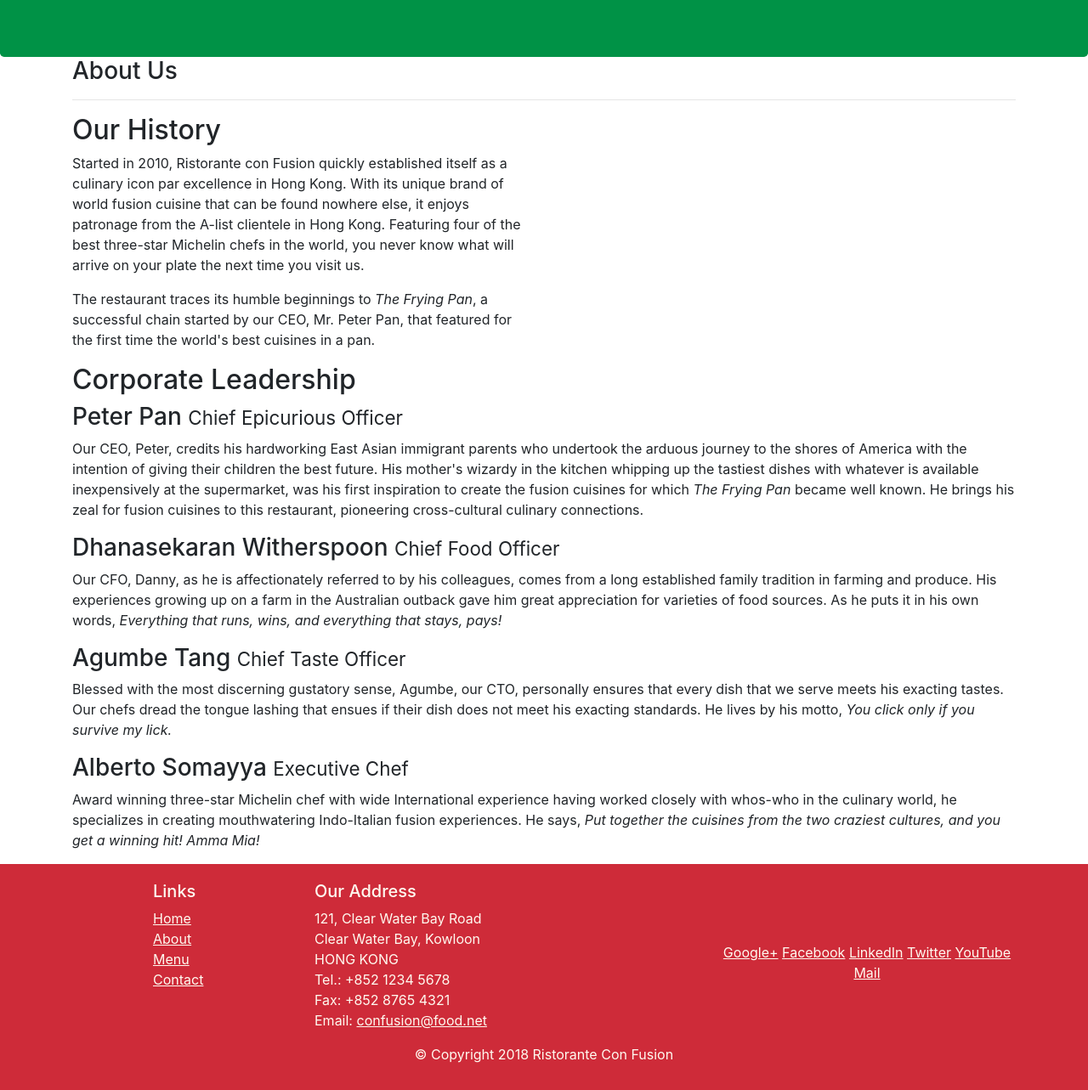
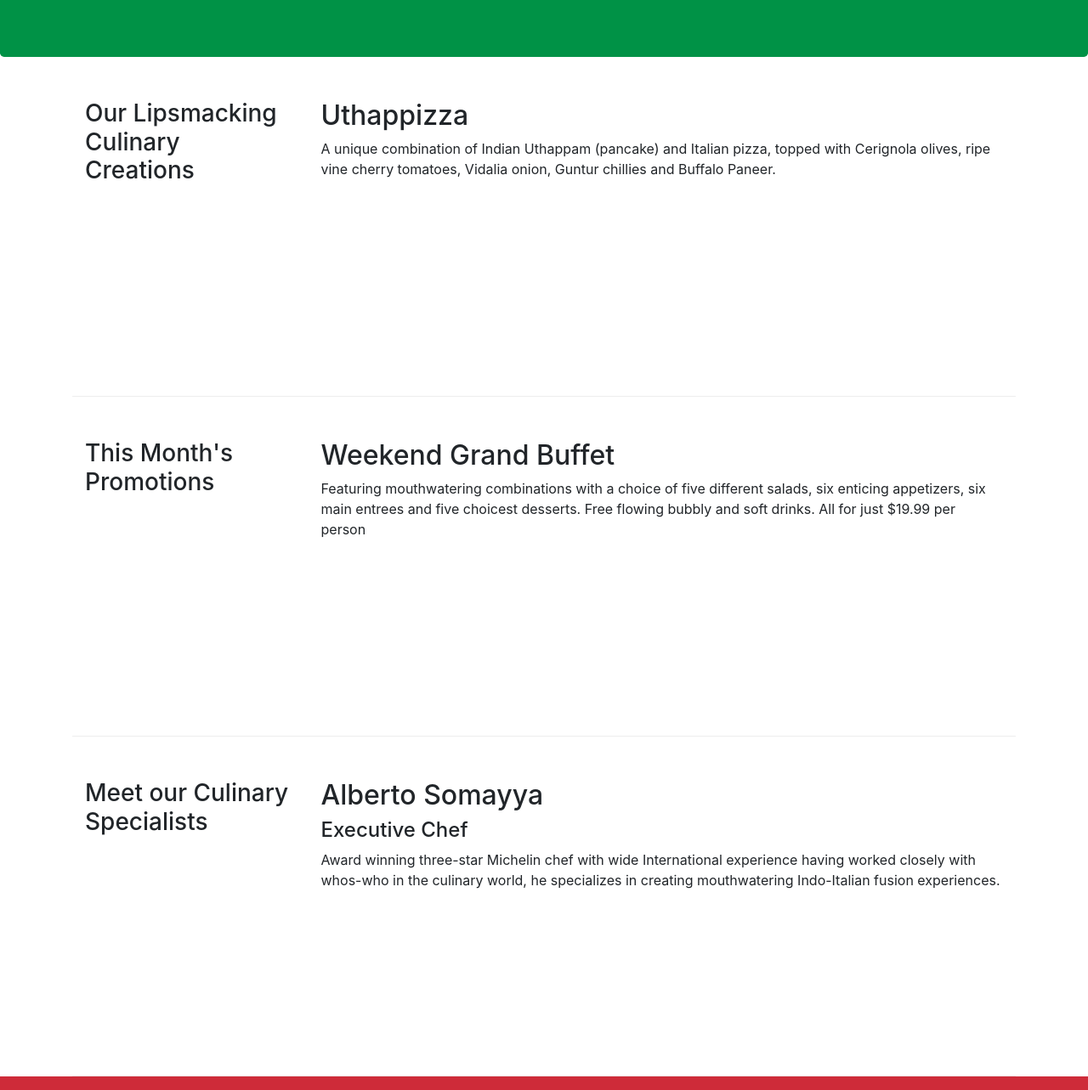
Before and after one commit to atreides326/WebDev, a website: page HW 1/index.html in a window 1280 px wide. Shown: the part 217-1500 px from the top of the page at 85% size. Drawn offline with nearby package versions, Linux system fonts and the light colour scheme.

Commit message:
added index, renamed original index as aboutus

```diff
--- a/HW 1/index.html
+++ b/HW 1/index.html
@@ -2,7 +2,7 @@
 <html lang="en">
 
 <head>
-<!-- Required meta tags always come first -->
+  <!-- Required meta tags always come first -->
 <meta charset="utf-8">
 <meta name="viewport" content="width=device-width, initial-scale=1, shrink-to-fit=no">
 <meta http-equiv="x-ua-compatible" content="ie=edge">
@@ -11,63 +11,61 @@
 <link rel="stylesheet" href="node_modules/bootstrap/dist/css/bootstrap.min.css">
 <link rel="stylesheet" href="css/styles.css">
 
-    <title>Ristorante Con Fusion: About Us</title>
-
+<title>Ristorante Con Fusion</title>
 </head>
 
 <body>
 
     <header class="jumbotron">
-        <div class="container">
-            <div class="row row-header">
+        <div class = "container">
+            <div class = "row row-header">
                 <div class="col-12 col-sm-6">
                     <h1>Ristorante con Fusion</h1>
                     <p>We take inspiration from the World's best cuisines, and create a unique fusion experience. Our lipsmacking creations will tickle your culinary senses!</p>
                 </div>
-                <div class="col-12 col-sm">
+                <div class ="col-12 col-sm">
                 </div>
             </div>
         </div>
     </header>
 
-    <div class="container">
-        <div class="row">
-            <div class = "col-12">
-               <h3>About Us</h3>
-               <hr>
+    <div class = "container">
+        <div class = "row row-content alight-items-center">
+            <div class="col-12 col-sm-4 col-md-3">
+                <h3>Our Lipsmacking Culinary Creations</h3>
             </div>
-        </div>
-
-        <div class="row">
-            <div class = "col-6">
-                <h2>Our History</h2>
-                <p>Started in 2010, Ristorante con Fusion quickly established itself as a culinary icon par excellence in Hong Kong. With its unique brand of world fusion cuisine that can be found nowhere else, it enjoys patronage from the A-list clientele in Hong Kong.  Featuring four of the best three-star Michelin chefs in the world, you never know what will arrive on your plate the next time you visit us.</p>
-                <p>The restaurant traces its humble beginnings to <em>The Frying Pan</em>, a successful chain started by our CEO, Mr. Peter Pan, that featured for the first time the world's best cuisines in a pan.</p>
-            </div>
-            <div>
+            <div class="col col-sm col-md">
+                <h2>Uthappizza</h2>
+                <p>A unique combination of Indian Uthappam (pancake) and Italian pizza, topped with Cerignola olives, ripe vine cherry tomatoes, Vidalia onion, Guntur chillies and Buffalo Paneer.</p>
             </div>
         </div>
 
 
-        <div class="row d-none d-sm-block">
-            <div class="col-12">
-                <h2>Corporate Leadership</h2>
-                <h3>Peter Pan <small>Chief Epicurious Officer</small></h3>
-                <p>Our CEO, Peter, credits his hardworking East Asian immigrant parents who undertook the arduous journey to the shores of America with the intention of giving their children the best future. His mother's wizardy in the kitchen whipping up the tastiest dishes with whatever is available inexpensively at the supermarket, was his first inspiration to create the fusion cuisines for which <em>The Frying Pan</em> became well known. He brings his zeal for fusion cuisines to this restaurant, pioneering cross-cultural culinary connections.</p>
-                <h3>Dhanasekaran Witherspoon <small>Chief Food Officer</small></h3>
-                <p>Our CFO, Danny, as he is affectionately referred to by his colleagues, comes from a long established family tradition in farming and produce. His experiences growing up on a farm in the Australian outback gave him great appreciation for varieties of food sources. As he puts it in his own words, <em>Everything that runs, wins, and everything that stays, pays!</em></p>
-                <h3>Agumbe Tang <small>Chief Taste Officer</small></h3>
-                <p>Blessed with the most discerning gustatory sense, Agumbe, our CTO, personally ensures that every dish that we serve meets his exacting tastes. Our chefs dread the tongue lashing that ensues if their dish does not meet his exacting standards. He lives by his motto, <em>You click only if you survive my lick.</em></p>
-                <h3>Alberto Somayya <small>Executive Chef</small></h3>
-                <p>Award winning three-star Michelin chef with wide International experience having worked closely with whos-who in the culinary world, he specializes in creating mouthwatering Indo-Italian fusion experiences. He says, <em>Put together the cuisines from the two craziest cultures, and you get a winning hit! Amma Mia!</em></p>
+        <div class = "row row-content alight-items-center">
+            <div class="col-12 col-sm-4 col-md-3">
+                <h3>This Month's Promotions</h3>
             </div>
-       </div>
+            <div class="col col-sm col-md">
+                <h2>Weekend Grand Buffet</h2>
+                <p>Featuring mouthwatering combinations with a choice of five different salads, six enticing appetizers, six main entrees and five choicest desserts. Free flowing bubbly and soft drinks. All for just $19.99 per person </p>
+            </div>
+        </div>
 
+        <div class = "row row-content alight-items-center">
+            <div class="col-12 col-sm-4 col-md-3">
+                <h3>Meet our Culinary Specialists</h3>
+            </div>
+            <div class="col col-sm col-md">
+                <h2>Alberto Somayya</h2>
+                <h4>Executive Chef</h4>
+                <p>Award winning three-star Michelin chef with wide International experience having worked closely with whos-who in the culinary world, he specializes in creating mouthwatering Indo-Italian fusion experiences. </p>
+            </div>
+        </div>
     </div>
 
     <footer class="footer">
-        <div class="container">
-            <div class="row">
+        <div class = "container">
+            <div class = "row">
                 <div class="col-4 offset-1 col-sm-2">
                     <h5>Links</h5>
                     <ul class="list-unstyled">
@@ -89,7 +87,7 @@
 		           </address>
                 </div>
                 <div class="col-12 col-sm-4 align-self-center">
-                    <div class="text-center">
+                    <div class="test-center">
                         <a href="http://google.com/+">Google+</a>
                         <a href="http://www.facebook.com/profile.php?id=">Facebook</a>
                         <a href="http://www.linkedin.com/in/">LinkedIn</a>
```
Also changed, not shown: HW 1/aboutus.html (+19 -8 lines), HW 1/assignment details.txt (added, +19 -0 lines).
